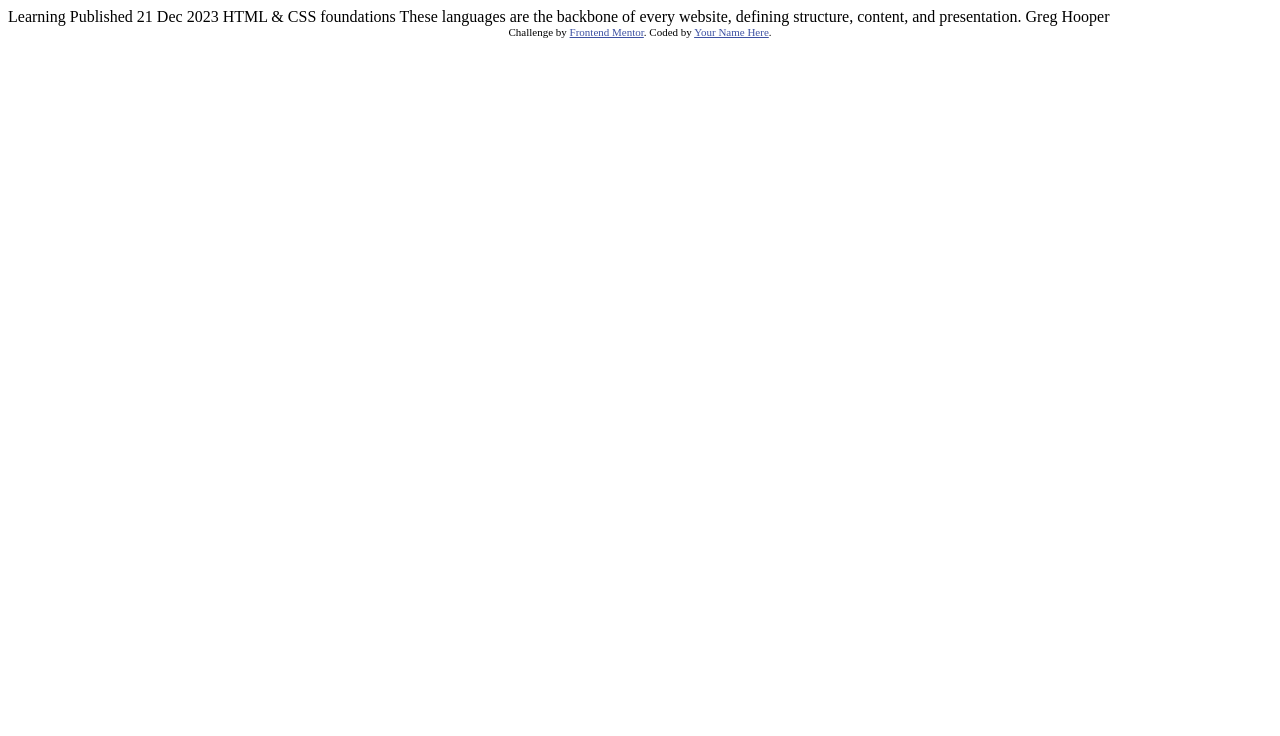
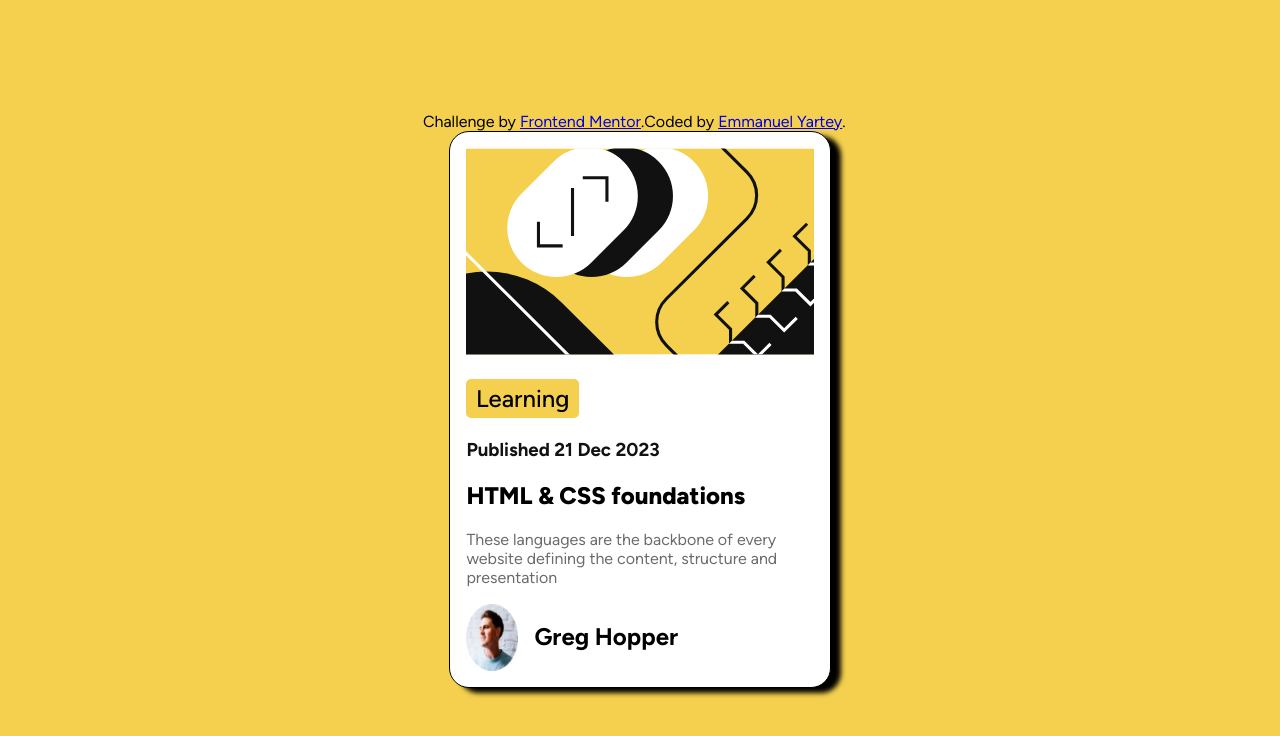
Before and after one commit to S-yartey007/blog-preview-card, a plain HTML site: page index.html in a window 1280 px wide. Drawn offline with Linux system fonts and the light colour scheme.

Commit message:
inteface completion

```diff
--- a/index.html
+++ b/index.html
@@ -1,34 +1,53 @@
 <!DOCTYPE html>
 <html lang="en">
   <head>
-  <meta charset="UTF-8">
-  <meta name="viewport" content="width=device-width, initial-scale=1.0"> <!-- displays site properly based on user's device -->
+    <meta charset="UTF-8" />
+    <meta name="viewport" content="width=device-width, initial-scale=1.0" />
+    <!-- displays site properly based on user's device -->
 
-  <link rel="icon" type="image/png" sizes="32x32" href="./assets/images/favicon-32x32.png">
+    <link
+      rel="icon"
+      type="image/png"
+      sizes="32x32"
+      href="./assets/images/favicon-32x32.png"
+    />
+    <link rel="stylesheet" href="./style.css" />
 
     <title>Frontend Mentor | Blog preview card</title>
 
     <!-- Feel free to remove these styles or customise in your own stylesheet 👍 -->
-  <style>
-    .attribution { font-size: 11px; text-align: center; }
-    .attribution a { color: hsl(228, 45%, 44%); }
-  </style>
   </head>
   <body>
-
-  Learning
-
-  Published 21 Dec 2023
-
-  HTML & CSS foundations
-
-  These languages are the backbone of every website, defining structure, content, and presentation.
-
-  Greg Hooper
-
     <div class="attribution">
-    Challenge by <a href="https://www.frontendmentor.io?ref=challenge" target="_blank">Frontend Mentor</a>.
-    Coded by <a href="#">Your Name Here</a>.
+      Challenge by
+      <a href="https://www.frontendmentor.io?ref=challenge" target="_blank"
+        >Frontend Mentor</a
+      >.Coded by <a href="#">Emmanuel Yartey</a>.
+      <main class="main">
+        <section class="top__section--img">
+          <img
+            src="./assets/images/illustration-article.svg"
+            alt="blog-image"
+          />
+        </section>
+        <section class="bottom__section">
+          <h2 class="sub__heading">Learning</h2>
+          <h3 tabindex="1" class="date">Published 21 Dec 2023</h3>
+          <h1 tabindex="1" class="heading">HTML & CSS foundations</h1>
+          <p class="section__text">
+            These languages are the backbone of every website defining the
+            content, structure and presentation
+          </p>
+        </section>
+        <section class="avatar__section">
+          <img
+            class="avatar"
+            src="./assets/images/image-avatar.webp"
+            alt="avatar"
+          />
+          <h2 class="avatar__name">Greg Hopper</h2>
+        </section>
+      </main>
     </div>
   </body>
 </html>
--- /dev/null
+++ b/style.css
@@ -0,0 +1,69 @@
+@font-face {
+  font-family: "fig";
+  src: url("./assets/fonts/Figtree-VariableFont_wght.ttf") format("truetype");
+}
+
+body {
+  box-sizing: border-box;
+  margin: 0;
+  padding: 0;
+  height: 100vh;
+  display: flex;
+  justify-content: center;
+  align-items: center;
+  font-size: 1rem;
+  font-family: "fig", sans-serif;
+  background-color: hsl(47, 88%, 63%);
+}
+
+img {
+  width: 100%;
+}
+
+.main {
+  max-width: 400px;
+  width: 80%;
+  border: 1px solid black;
+  border-radius: 20px;
+  padding: 1em;
+  margin: 0 auto;
+  background-color: hsl(0, 0%, 100%);
+  box-shadow: 10px 5px 5px black;
+}
+.heading {
+  font-weight: 800;
+}
+
+.sub__heading {
+  background-color: hsl(47, 88%, 63%);
+  width: fit-content;
+  text-align: center;
+  border-radius: 5px;
+  padding: 0.2em 0.4em;
+  font-weight: 500;
+}
+
+.heading:hover,
+.date:hover {
+  color: hsl(47, 88%, 63%);
+  cursor: pointer;
+}
+.heading:focus,
+.date:focus {
+  color: hsl(47, 88%, 63%);
+  outline: 0px;
+}
+.avatar__section {
+  display: flex;
+  gap: 1em;
+}
+.avatar {
+  width: 15%;
+}
+
+.date {
+  color: hsl(0, 0%, 7%);
+}
+.section__text {
+  color: hsl(0, 0%, 42%);
+}
```
Lines whose indentation alone changed are shown as unchanged.
